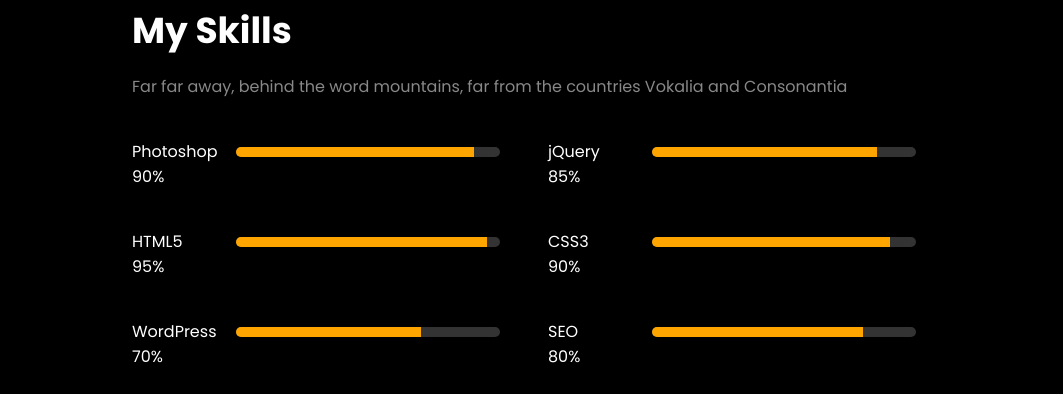
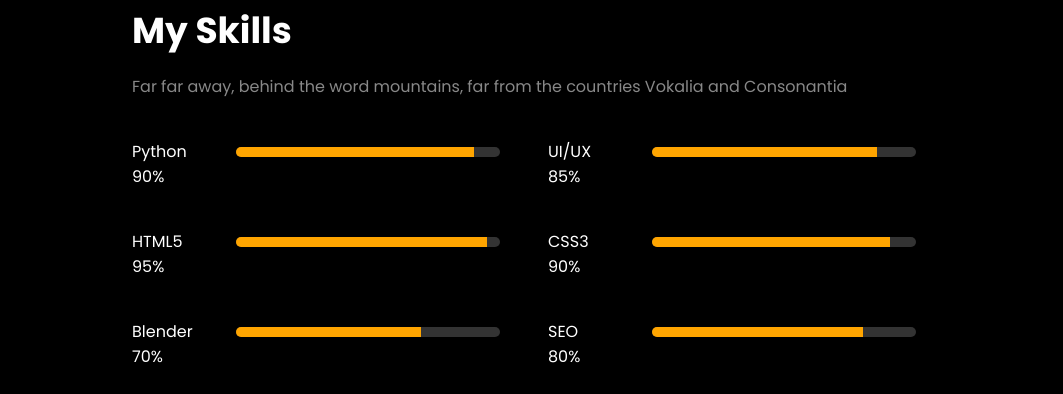
Before and after one commit to RafiekIthrees/Resume, a plain HTML site: page index.html in a window 1280 px wide. Shown: the part 3780-4174 px from the top of the page, without its empty margins (108-1171 px from the left). Drawn offline with nearby package versions, Linux system fonts and the light colour scheme.

Commit message:
Update index.html

```diff
--- a/index.html
+++ b/index.html
@@ -160,13 +160,13 @@
 
             <div class="skills-row" data-aos="fade-up" data-aos-delay="200">
                 <div class="skill">
-                    <span class="skill-name">Photoshop</span>
+                    <span class="skill-name">Python</span>
                     <div class="progress-bar"><div class="progress" style="width: 90%;"></div></div>
                     <span>90%</span>
                 </div>
 
                 <div class="skill">
-                    <span class="skill-name">jQuery</span>
+                    <span class="skill-name">UI/UX</span>
                     <div class="progress-bar"><div class="progress" style="width: 85%;"></div></div>
                     <span>85%</span>
                 </div>
@@ -188,7 +188,7 @@
 
             <div class="skills-row" data-aos="fade-up" data-aos-delay="400">
                 <div class="skill">
-                    <span class="skill-name">WordPress</span>
+                    <span class="skill-name">Blender</span>
                     <div class="progress-bar"><div class="progress" style="width: 70%;"></div></div>
                     <span>70%</span>
                 </div>
```
